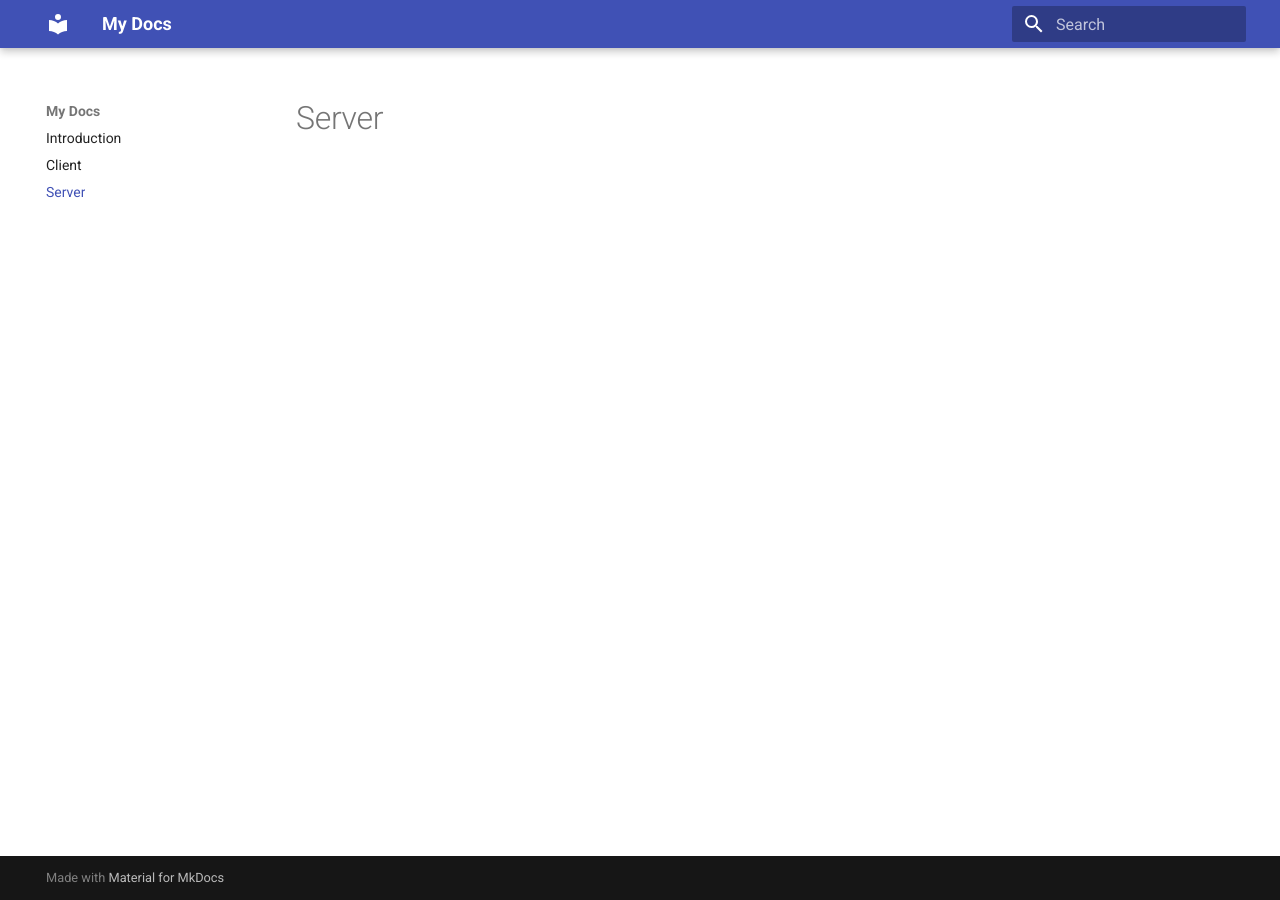
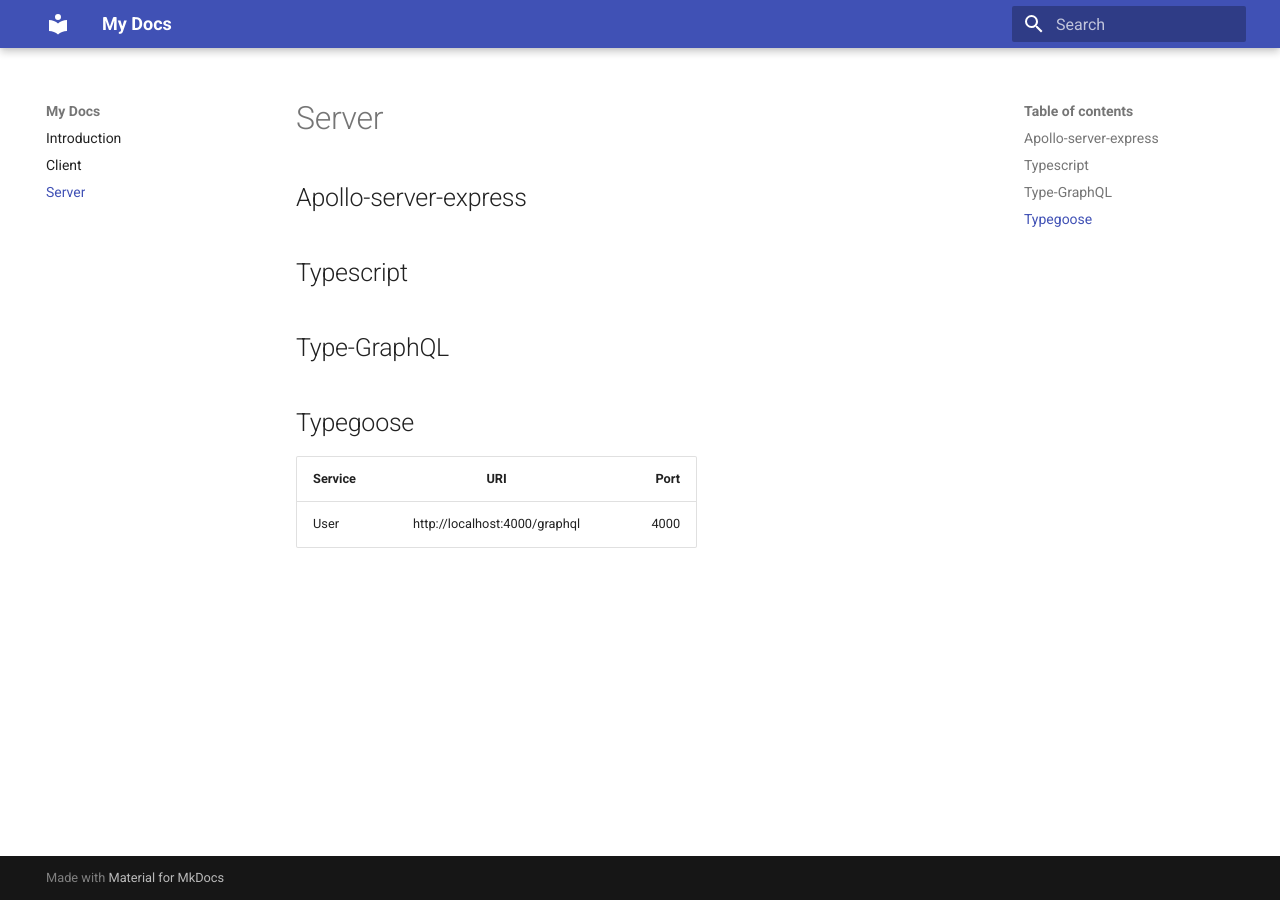
Before and after one commit to besSejrani/TechStore, an MkDocs documentation site: the page built from Documentation/docs/server.md, in a window 1280 px wide. Built offline with MkDocs 1.6.1 and Material for MkDocs 9.7.7, drawn with Linux system fonts in a browser that asks for light colours.

Commit message:
added initial documentation project

```diff
--- a/Documentation/docs/server.md
+++ b/Documentation/docs/server.md
@@ -1 +1,13 @@
 # Server
+
+## Apollo-server-express
+
+## Typescript
+
+## Type-GraphQL
+
+## Typegoose
+
+| Service |              URI              | Port |
+| :------ | :---------------------------: | ---: |
+| User    | http://localhost:4000/graphql | 4000 |
```
Also changed, not shown: Documentation/docs/client.md (+9 -1 lines).
